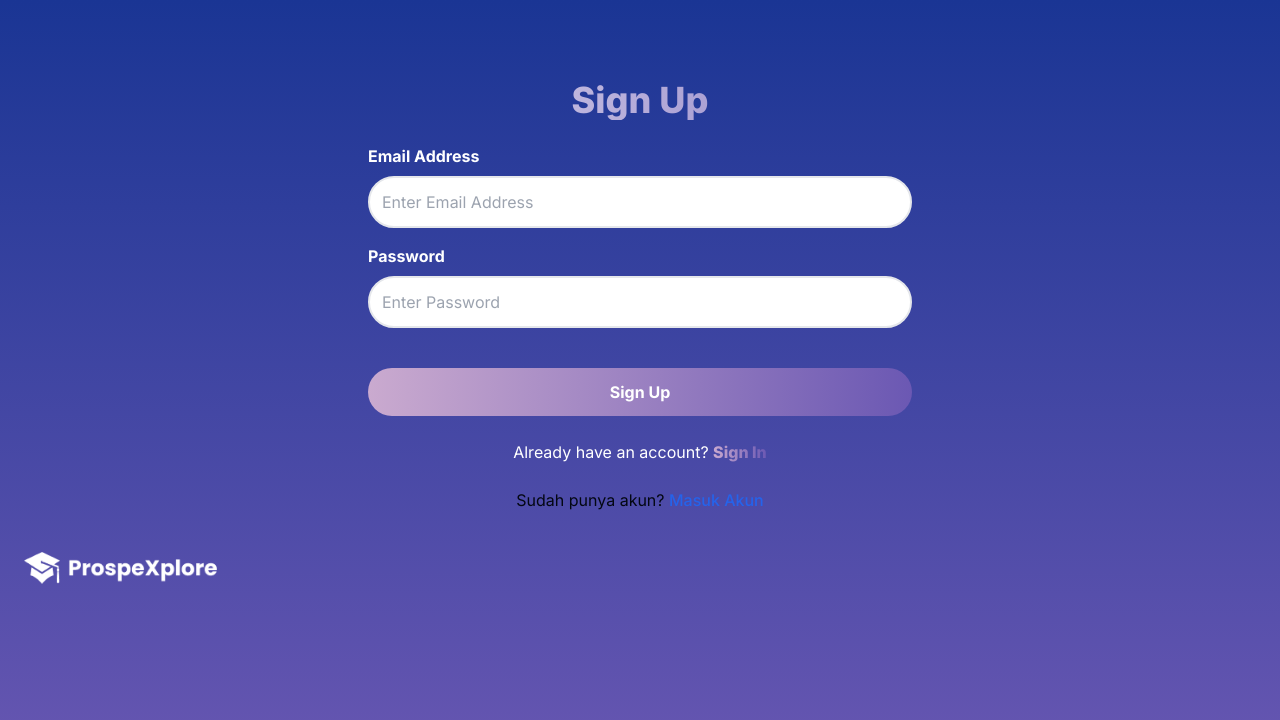
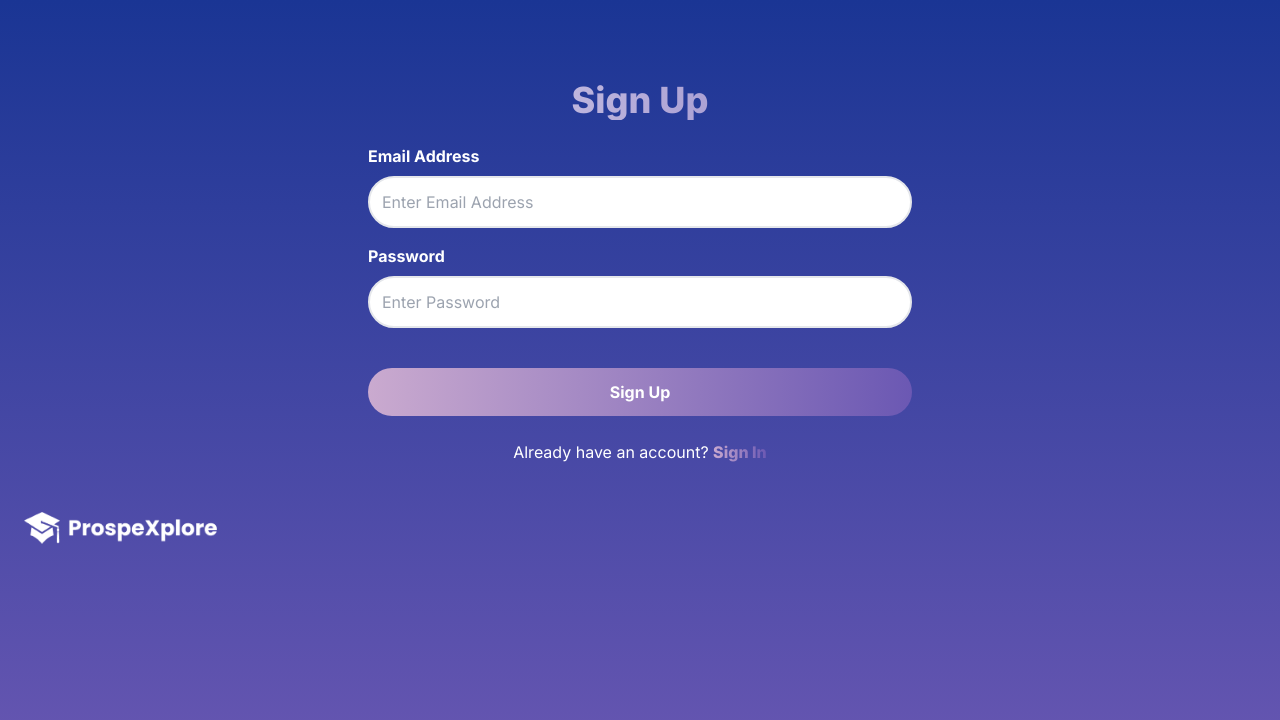
Before and after one commit to mraifalkautsar/17_ProspeXplore, a Next.js app: page /authentication in a window 1280 px wide. Shown: the top 720 px of the page. Built offline with nearby package versions, Linux system fonts and the light colour scheme; no server answers.

Commit message:
fix: removed out of place text

```diff
--- a/components/RegisterForm.tsx
+++ b/components/RegisterForm.tsx
@@ -95,10 +95,6 @@ export default function RegisterForm() {
                     {error}
                 </div>
             )}
-
-            <p className="my-4 text-center text-gray-950">
-                Sudah punya akun? <Link href="/authentication_login" className="font-medium text-blue-600 hover:text-blue-500">Masuk Akun</Link>
-            </p>
         </div>
     );
 }
```
